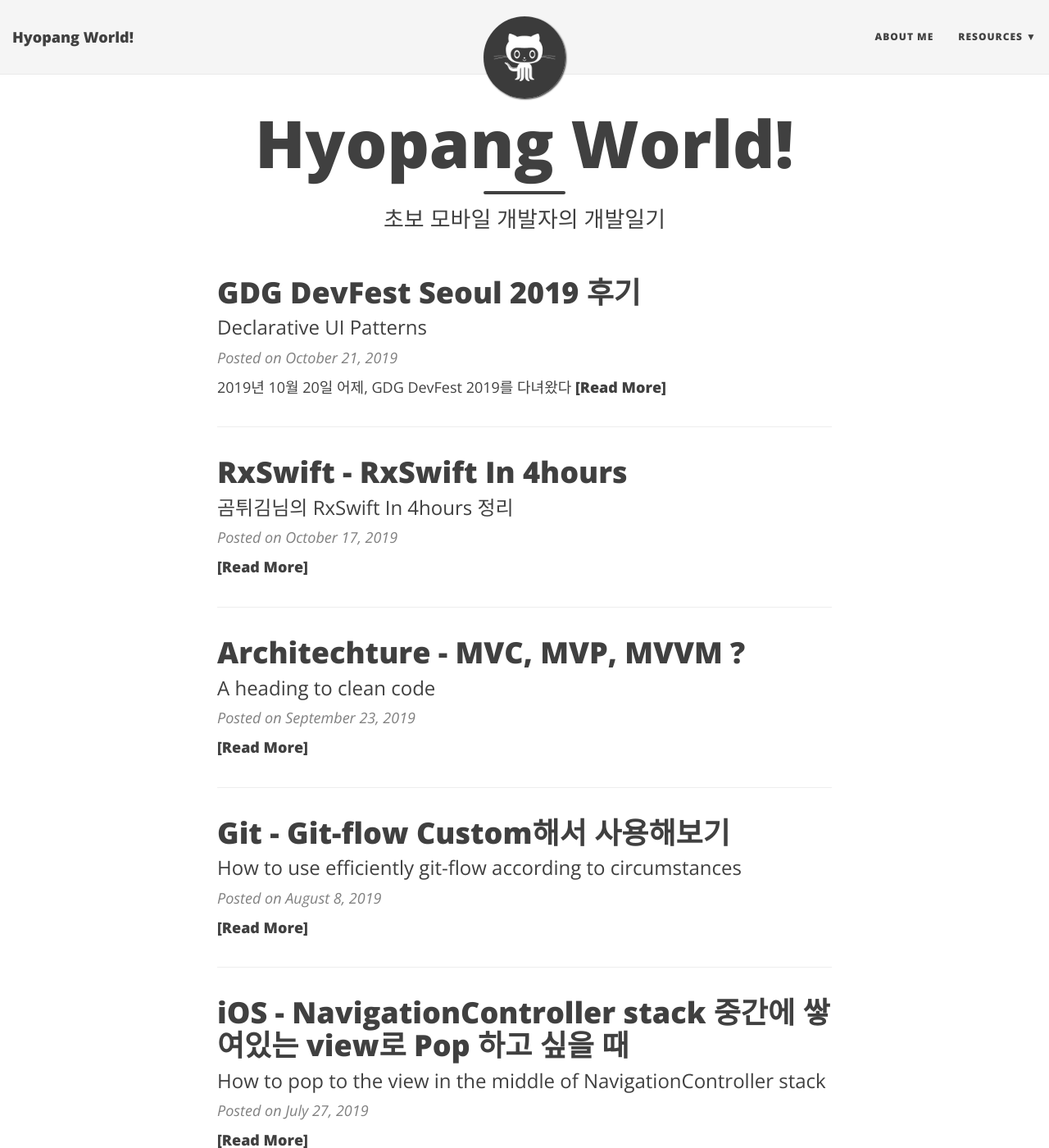
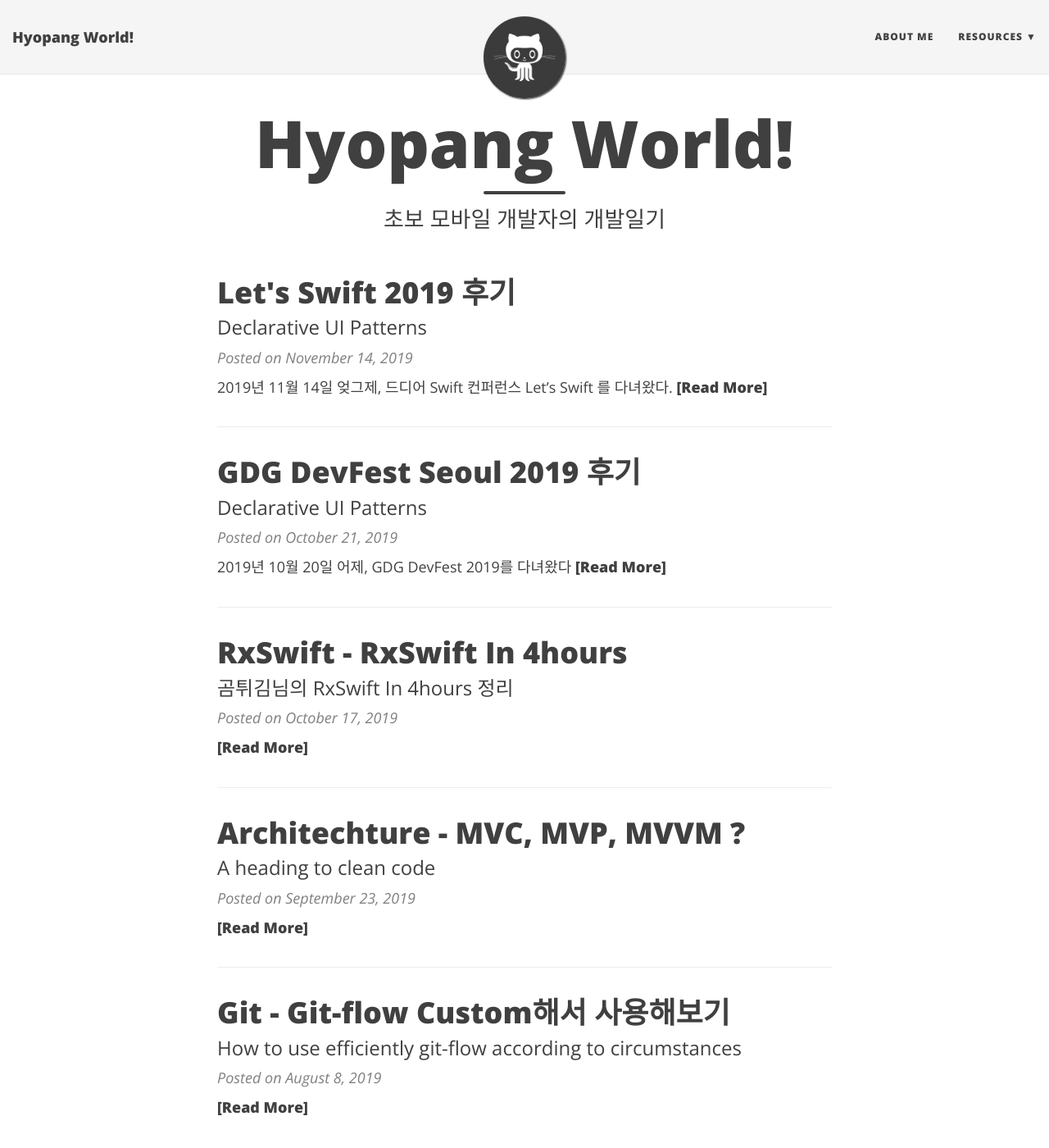
Before and after one commit to HyopangWorld/hyopangworld.github.io, a Jekyll site: the page built from index.html, in a window 1280 px wide and 1400 px high. Shown: the whole window at 82% size. Built offline with Jekyll 4.4.1, drawn with Linux system fonts in a browser that asks for light colours; nearby versions of some CDN libraries; the list of posts is cut into pages by our own code; some of the changed lines change nothing that is shown.

Commit message:
Update 2019-11-14 post

```diff
--- /dev/null
+++ b/_posts/2019-11-14-Let'sSwift2019-.md
@@ -0,0 +1,59 @@
+---
+layout: post
+title: Let's Swift 2019 후기
+subtitle: Declarative UI Patterns
+---
+
+
+
+2019년 11월 14일 엊그제, 드디어 Swift 컨퍼런스 Let's Swift 를 다녀왔다.
+
+<center><img src="../img/2019-11-14-2.png" width="200px"/></center>
+
+iOS를 시작한 이후로 처음으로 참여한 Swift 행사이자 iOS 행사였기에 많은 기대가 컸던 만큼 치열한 티켓팅을 거쳐 갈 수 있었다. 거의 아이돌 행사 급으로 티켓팅을 한거 같다... iOS 개발자들 열정man...
+
+티켓팅이 치열한 만큼 구성도 다양하고 알찼다. 몸이 한개라 한 번에 한 개씩만 들을 수 있다는게 아쉬울 정도 였다.
+
+행사는 am 9:30 ~ pm 5:00 까지 진행 되었다.
+
+오전에는 공통적으로 세션을 듣고, 오후에는 세션, 티타임 1/2, 워크숍 4개 중 시간대별로 자신이 듣고 싶은 참여하고 싶은 세션에 선착순으로 가서 듣는 형식이었다.
+
+세션은 주로 기술적인 발표를 듣는 것이었고, 티타임은 다양한 주제로 개발자 분들의 이야기와 Q&A를 진행했다. 그리고 워크숍은 코드스쿼드의 강연자 분들이 수업을 해주시고, 직접 실습까지 해보는 실습 세션이었다.
+
+![오후에 이루어진 세션들](../img/2019-11-14_1.png)
+
+
+
+나는 세션 2개 + 워크숍 1개를 들었다.
+
+- MVC, MVVM, Reactor Kit, VIPER를 거쳐 RIBs 정착기 (민소네님)
+- Swift in SwiftUI (이봉원님)
+- 스위프트 클린코드 + 클린아키텍쳐 (김정님)
+
++중간에 화장실 가면서 전수열님 실물 보고오기
+
+
+
+먼저 RIBs에 대해 들었던 첫번째 세션에서는 RIBs의 간략한 설명과 RIBs를 사용하는 이유에 대해서 말씀해주셨다.
+
+기존의 아키텍쳐들이 뷰에 종속되어있는 것과 일정한 표준이 없다는 말에 격한 공감이 갔다. 최근에 아키텍쳐를 공부하면서 예제들을 보는데 개발자마다, 프로젝트 형태마다 달라서 감을 익히는게 굉장히 어려웠고, 지금도 어렵다...🤯
+
+RIBs는 이런 단점을 보완해 Viewless이고, 템플릿화 된 코드와 테스트 작성을 할 수 있다고 하셨다. 아무튼 공부할게 또 늘었다^^^^^
+
+그 다음 들었던 SwiftUI에 대한 세션에서는 SwiftUI의 소개, 구성, 간단한 사용방법들을 설명해 주셨다. 아직 문서와 예제가 많이 없어서 삽질을 많이 해야했던 나에게 이론적인 내용을 한번에 정리를 할 수 있는 시간이 되었다.
+
+마지막 워크숍으로 참여했던 스위프트 클린코드 + 클린 아키텍쳐 에서는 클린한 코드와 클린한 아키텍쳐를 작성하는 방법에 대해 강연해주셨다.
+
+코드 리펙터링을 해보고 김정님께서 직접 코드리뷰를 해주시는 실습을 했다!! 정말 좋은 경험이었다. 클린한 코드, 아키텍쳐, 오브젝트를 만드는 법과 객체지향에 기본을 정리할 수 있는 시간이었다.
+
+또 그런 기본을 잘 할 수 있는 책을 추천해 주셨다. 정말 좋은 책 같아서 시켜버렸다..... 이제 슬슬 iPad를 살때가 온거 같다... 개발 서적은 너무 무거워서 들고 다니면서 보기가 너무 힘들다. 핑계가 아니ㅏㄴ아아ㅏ
+
+
+
+아무튼 iOS 개발자 분들을 만나 자극도 받고 지식도 얻는 좋은 자리였다. 앞으로는 이런자리가 다른 웹이나 안드 행사처럼 자주 했으면 좋겠다 ㅠㅠㅠ
+
+그럼 다음에는 이번주 토요일 렛어스고 행사 후기로 돌아오겠습니다!
+
+아 그리고 가서 무선 충전기 장패드 경품도 탔다! 잘 쓰고 있습니다 감사합니당~
+
+<center><img src="../img/2019-11-14-3.png" width="200px"/></center>
```
Also changed, not shown: _posts/2019-10-17-RxSwiftIn4hour.md (+0 -1 lines), img/2019-11-14-2.png (added), img/2019-11-14-3.png (added), img/2019-11-14_1.png (added).
